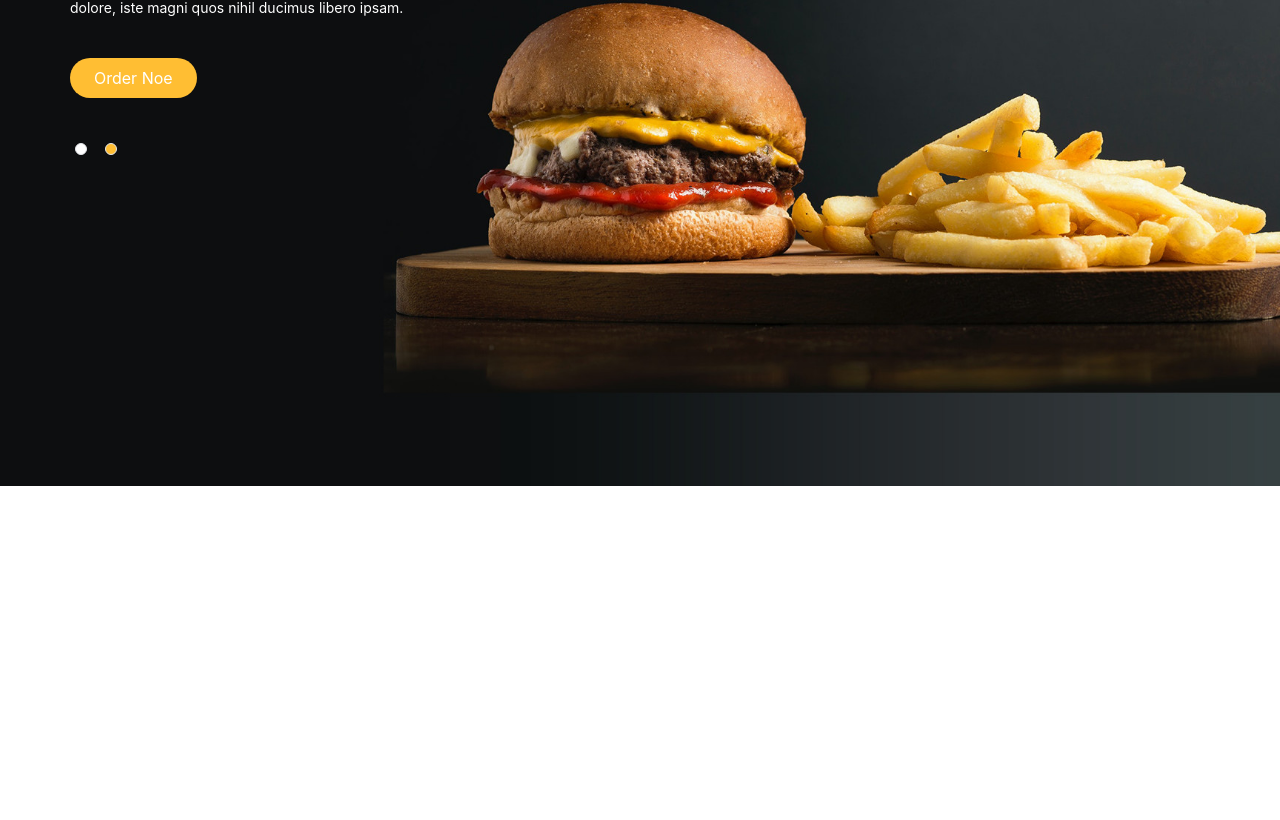
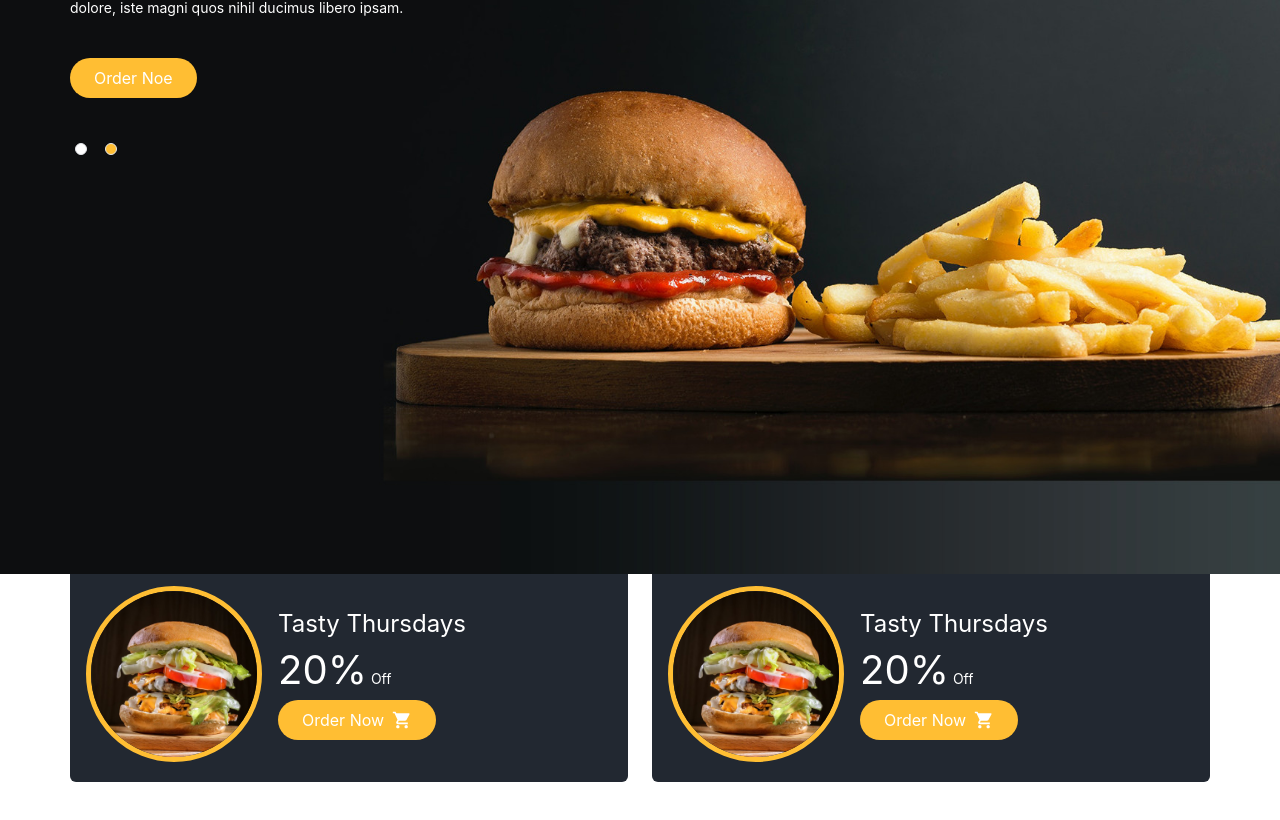
Before and after one commit to onurbakkaloglu/react-next-project, a Next.js app: page /home in a window 1280 px wide. Shown: the part 226-1046 px from the top of the page. Before the commit the page ends 800 px from the top, so only its background shows below. Built offline with nearby package versions, Linux system fonts and the light colour scheme.

Commit message:
campaign component edited

```diff
--- /dev/null
+++ b/components/Campaigns.jsx
@@ -0,0 +1,37 @@
+import Image from 'next/image'
+import React from 'react'
+import Title from './ui/Title'
+import { MdShoppingCart } from "react-icons/md"
+
+const CampaignItem = () => {
+  return (
+    <>
+      <div className='bg-secondary flex-1 rounded-md py-5 px-4 flex items-center gap-x-4'>
+        <div className='relative md:w-44 md:h-44 w-36 h-36 after:content-[""] border-[5px] border-primary rounded-full overflow-hidden'>
+          <Image src="/images/o1.jpg" alt='' className='hover:scale-105 transition-all' layout='fill' objectFit='cover' />
+        </div>
+        <div className='text-white my-1'>
+          <Title addClass="text-2xl">Tasty Thursdays</Title>
+          <div className='gap-x-2'>
+            <span className='text-[40px]'>20%</span>
+            <span className='text-sm inline-block ml-1'>Off</span>
+          </div>
+          <button className='text-white bg-btnBg rounded-full py-2 px-6 hover:bg-btnBgHover transition-all flex items-center gap-x-2'>
+            Order Now <MdShoppingCart size={20} />
+          </button>
+        </div>
+      </div>
+    </>
+  )
+}
+
+const Campaigns = () => {
+  return (
+    <div className='flex justify-between container mx-auto py-20 gap-6 flex-wrap'>
+      <CampaignItem />
+      <CampaignItem />
+    </div>
+  )
+}
+
+export default Campaigns
--- a/pages/home/index.jsx
+++ b/pages/home/index.jsx
@@ -1,10 +1,12 @@
 import React from 'react'
+import Campaigns from '../../components/Campaigns'
 import Carousel from '../../components/ui/Carousel'
 
 const index = () => {
   return (
-    <div className='relative'>
+    <div>
       <Carousel/>
+      <Campaigns />
     </div>
   )
 }
--- a/tailwind.config.js
+++ b/tailwind.config.js
@@ -20,7 +20,8 @@
         headerBg: '#1f2427',
         btnBg: '#ffbe33',
         btnBgHover: '#e69c00',
-        primary: '#ffbe33'
+        primary: '#ffbe33',
+        secondary: '#222831'
       }
     },
   },
```
Also changed, not shown: public/images/o1.jpg (added).
